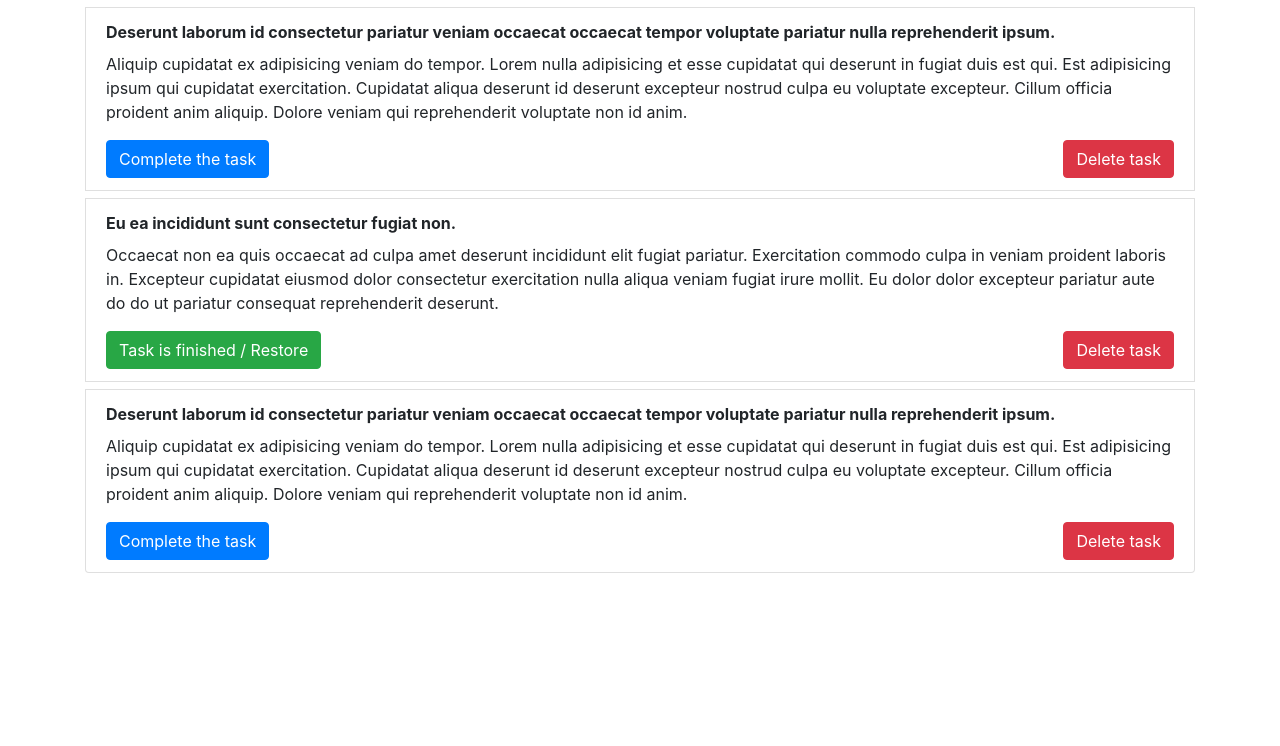
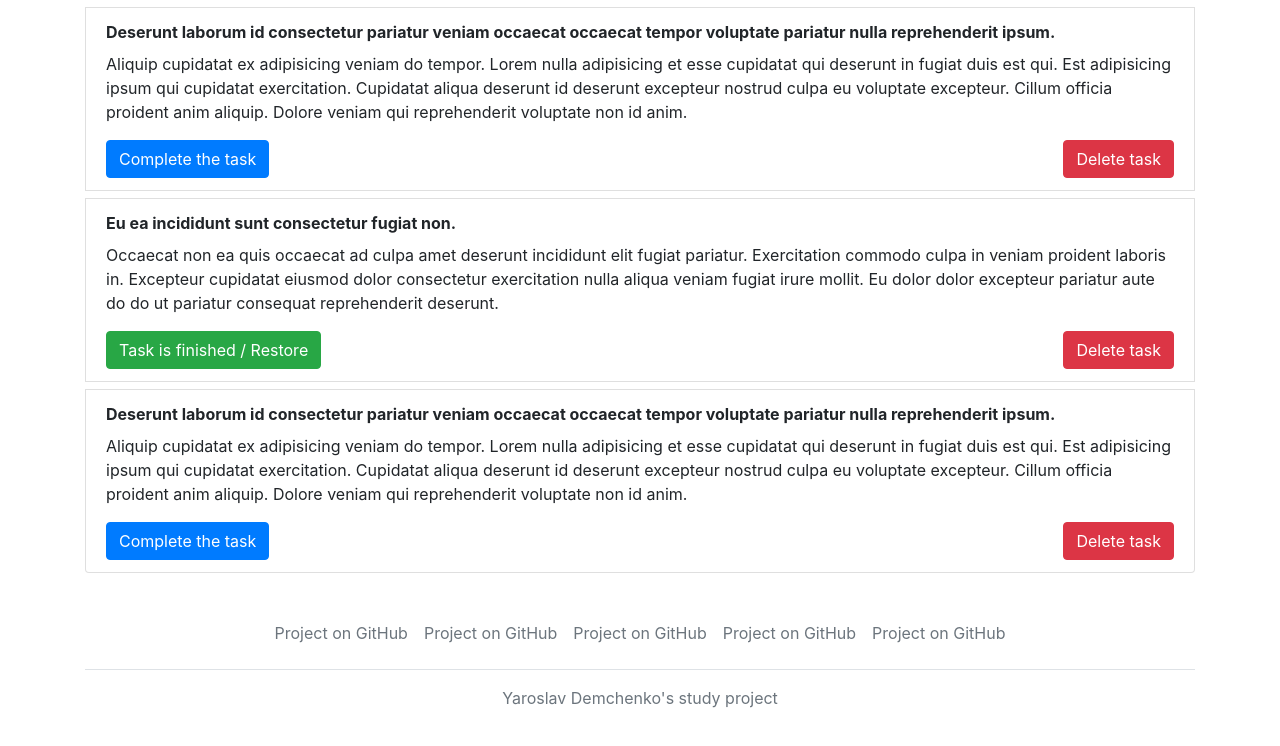
Before and after one commit to HikkiYarik/TaskList, a plain HTML site: page index.html in a window 1280 px wide. Shown: the part 657-1403 px from the top of the page. Before the commit the page ends 1230 px from the top, so only its background shows below. Drawn offline with nearby package versions, Linux system fonts and the light colour scheme.

Commit message:
footer + mini fix

```diff
--- a/dataUsers.js
+++ b/dataUsers.js
@@ -6,10 +6,10 @@ const users = [
     isActive: true,
     balance: 2853.33,
     age: 20,
-    name: "Buckner Osborne",
+    name: "SpangeBob Squarepants",
     gender: "male",
     company: "EMPIRICA",
-    email: "bucknerosborne@empirica.com",
+    email: "squarebob@gmail.com",
     phone: "+1 (850) 411-2997",
     registered: "2018-08-13T04:28:45 -03:00",
     nestedField: { total: 300 },
@@ -19,10 +19,10 @@ const users = [
     isActive: true,
     balance: 1464.63,
     age: 38,
-    name: "Rosalie Smith",
+    name: "Ukio Mishima",
     gender: "female",
     company: "KATAKANA",
-    email: "rosaliesmith@katakana.com",
+    email: "mishima@gmail.com",
     phone: "+1 (943) 463-2496",
     registered: "2016-12-09T05:15:34 -02:00",
     nestedField: { total: 400 },
@@ -32,10 +32,10 @@ const users = [
     isActive: false,
     balance: 2823.39,
     age: 40,
-    name: "Estrada Davenport",
+    name: "Taras Shevchenko",
     gender: "male",
     company: "EBIDCO",
-    email: "estradadavenport@ebidco.com",
+    email: "kobzar@gmail.com",
     phone: "+1 (890) 461-2088",
     registered: "2016-03-04T03:36:38 -02:00",
     nestedField: { total: 200 },
--- a/index.html
+++ b/index.html
@@ -89,6 +89,50 @@
           <ul class="list-group"></ul>
         </div>
       </div>
+      <div class="container">
+        <footer class="py-3 my-4">
+          <ul class="nav justify-content-center border-bottom pb-3 mb-3">
+            <li class="nav-item">
+              <a
+                href="https://github.com/HikkiYarik/TaskList"
+                class="nav-link px-2 text-muted"
+                >Project on GitHub</a
+              >
+            </li>
+            <li class="nav-item">
+              <a
+                href="https://github.com/HikkiYarik/TaskList"
+                class="nav-link px-2 text-muted"
+                >Project on GitHub</a
+              >
+            </li>
+            <li class="nav-item">
+              <a
+                href="https://github.com/HikkiYarik/TaskList"
+                class="nav-link px-2 text-muted"
+                >Project on GitHub</a
+              >
+            </li>
+            <li class="nav-item">
+              <a
+                href="https://github.com/HikkiYarik/TaskList"
+                class="nav-link px-2 text-muted"
+                >Project on GitHub</a
+              >
+            </li>
+            <li class="nav-item">
+              <a
+                href="https://github.com/HikkiYarik/TaskList"
+                class="nav-link px-2 text-muted"
+                >Project on GitHub</a
+              >
+            </li>
+          </ul>
+          <p class="text-center text-muted">
+            Yaroslav Demchenko's study project
+          </p>
+        </footer>
+      </div>
     </div>
     <!-- <script src="app.js"></script> -->
 
```
